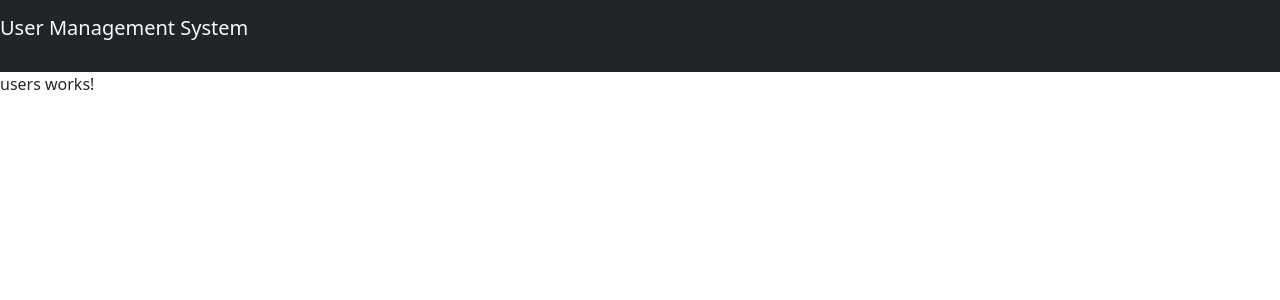
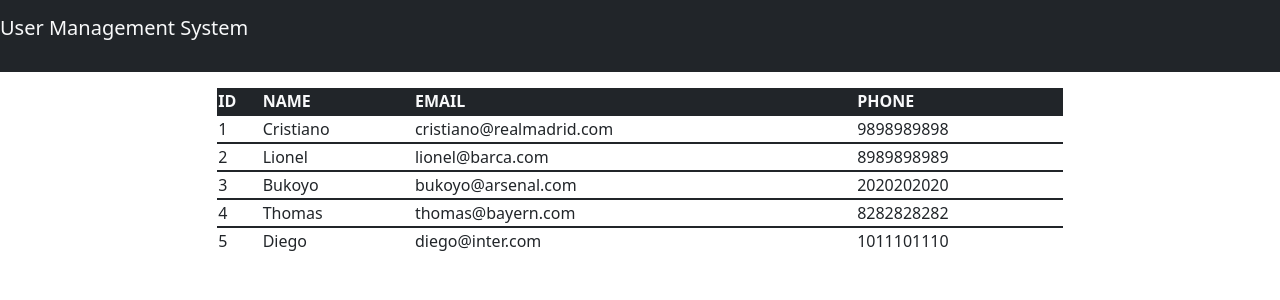
Before and after one commit to proactivecoder91/user-management-system, an Angular app in the folder user-management-system/: page / in a window 1280 px wide. Shown: the top 300 px of the page. Built offline with nearby package versions, Linux system fonts and the light colour scheme; data requests are answered from the project's data file.

Commit message:
feat : displayed results from the get api in the user componentof the application

```diff
--- a/user-management-system/src/app/components/users/users.component.html
+++ b/user-management-system/src/app/components/users/users.component.html
@@ -1 +1,18 @@
-<p>users works!</p>
+<main class="row justify-content-center">
+  <div class="col-8 mt-3">
+    <table class="table table-striped">
+      <thead class="text-light bg-dark">
+        <th>ID</th>
+        <th>NAME</th>
+        <th>EMAIL</th>
+        <th>PHONE</th>
+      </thead>
+      <tbody *ngFor="let user of users$ | async">
+        <td>{{ user.id }}</td>
+        <td>{{ user.name }}</td>
+        <td>{{ user.email }}</td>
+        <td>{{ user.phone }}</td>
+      </tbody>
+    </table>
+  </div>
+</main>
--- a/user-management-system/src/app/components/users/users.component.ts
+++ b/user-management-system/src/app/components/users/users.component.ts
@@ -1,10 +1,16 @@
-import { Component } from '@angular/core';
+import { Component , OnInit} from '@angular/core';
+import { Observable } from 'rxjs';
+import { UserService } from 'src/app/services/user.service';
 
 @Component({
   selector: 'app-users',
   templateUrl: './users.component.html',
   styleUrls: ['./users.component.css']
 })
-export class UsersComponent {
-
+export class UsersComponent implements OnInit {
+  users$!:Observable<any>;
+  constructor(private _userService: UserService){}
+  ngOnInit(): void {
+     this.users$= this._userService.getUsers()
+  }
 }
```
